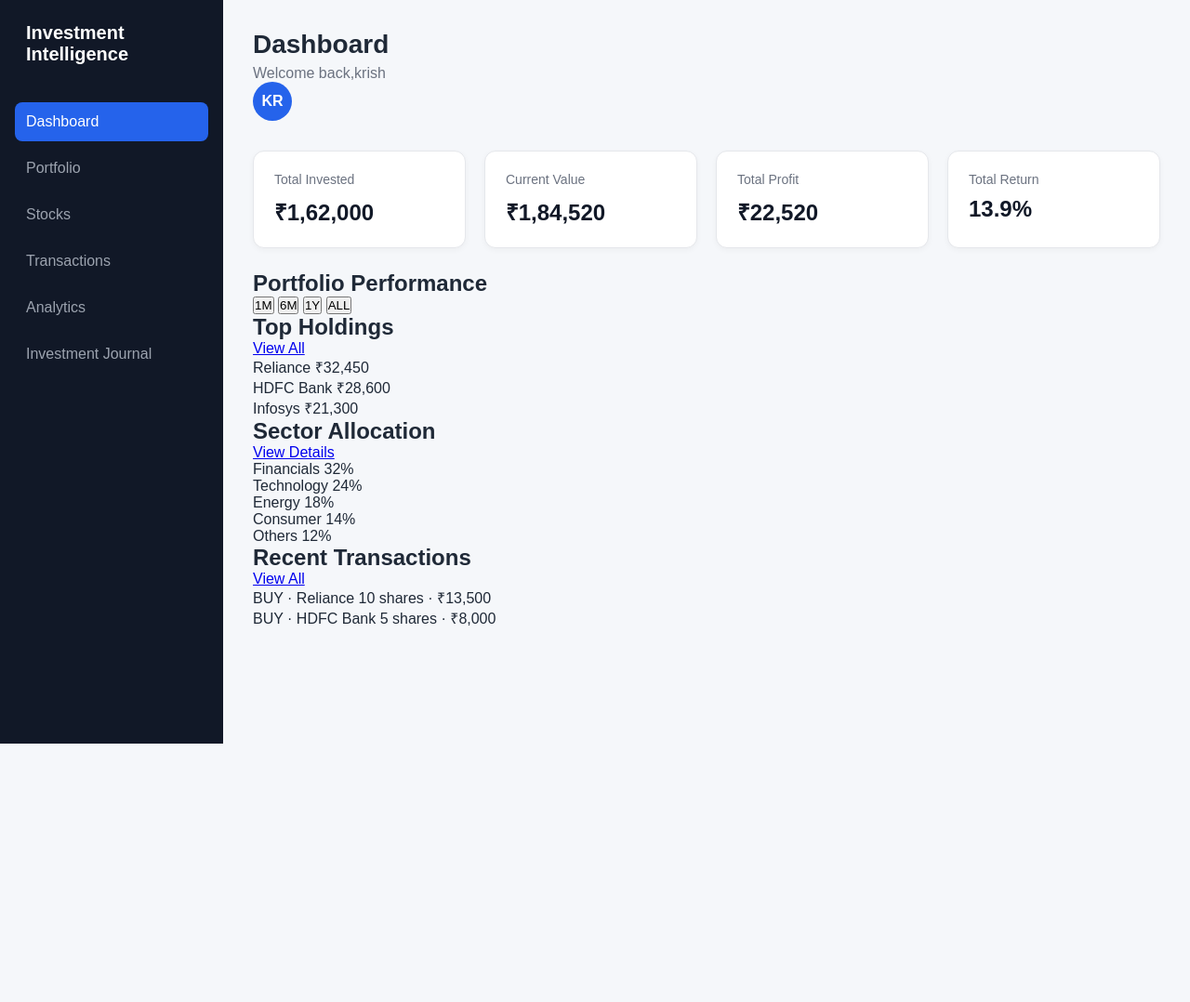
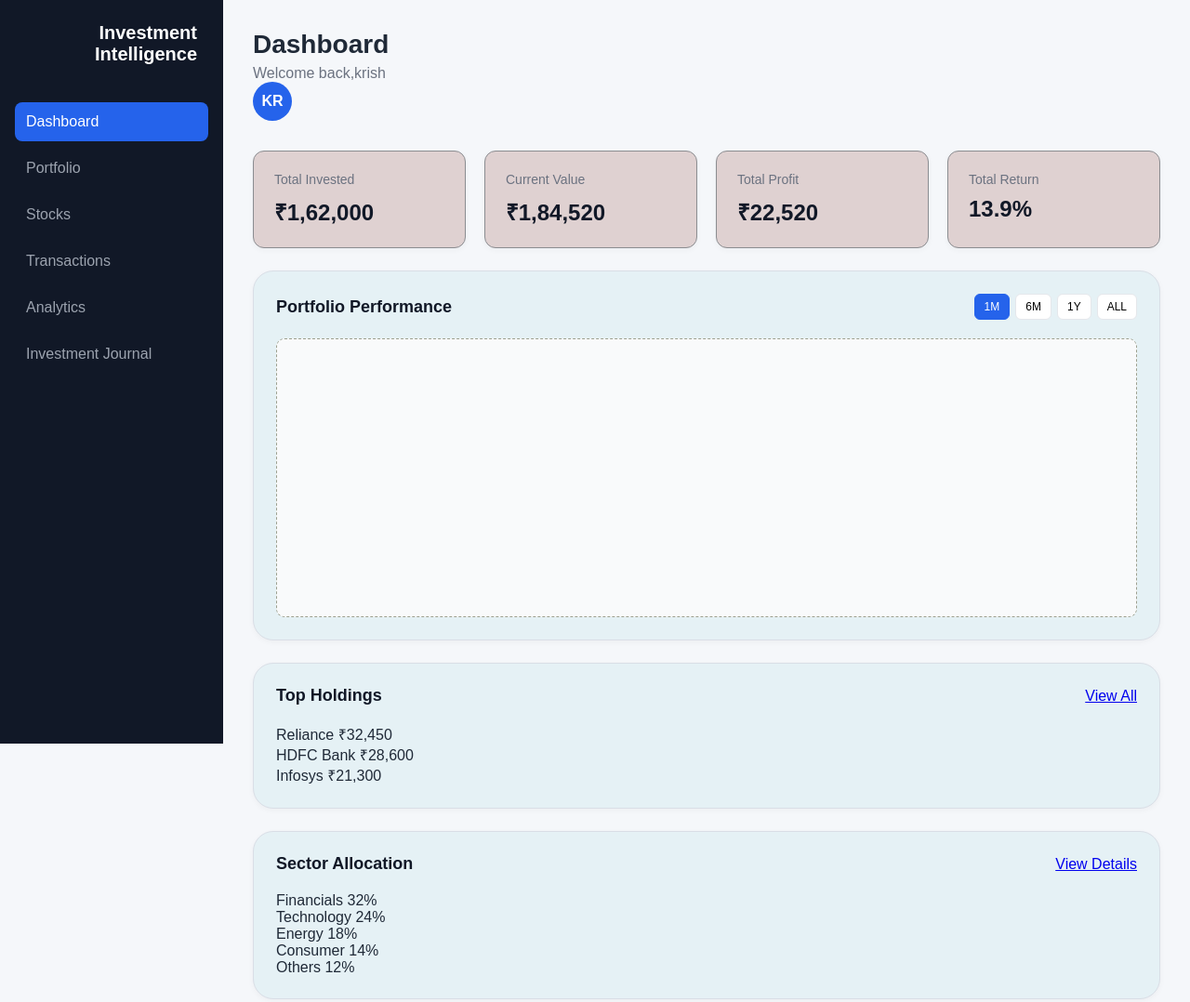
Before and after one commit to krishachra/investment-intelligence-platform, a plain HTML site: page index.html in a window 1280 px wide. Shown: the top 1078 px of the page at 93% size. Before the commit the page ends 800 px from the top, so only its background shows below. Drawn offline with Linux system fonts and the light colour scheme.

Commit message:
styled portfolio performance section

```diff
--- a/css/style.css
+++ b/css/style.css
@@ -33,9 +33,11 @@ body {
 .logo {
     font-size: 20px;
     font-weight: bold;
+    margin-bottom: 40px;
+    text-align: right;
     padding: 0 12px;
-    margin-bottom: 40px;
 }
+
 
 .sidebar nav {
     display: flex;
@@ -48,7 +50,7 @@ body {
     text-decoration: none;
     padding: 12px;
     border-radius: 8px;
-    transition: 0.2s;
+    transition: 1s;
 }
 
 .sidebar nav a:hover {
@@ -117,10 +119,10 @@ body {
 }
 
 .summary-card {
-    background-color: white;
+    background-color: rgb(223, 209, 209);
     padding: 22px;
     border-radius: 12px;
-    border: 1px solid #e5e7eb;
+    border: 1px solid #8b8d91;
     box-shadow: 0 2px 6px rgba(0, 0, 0, 0.04);
 }
 
@@ -134,3 +136,56 @@ body {
     font-size: 24px;
     color: #111827;
 }
+/*
+FOR CARDS */
+.card {
+    background-color:rgb(229, 241, 245);
+    padding: 24px;
+    border-radius: 22px;
+    border: 1px solid #d9dee6;
+    box-shadow: 0 2px 6px rgba(0, 0, 0, 0.04);
+    margin-bottom: 24px;
+}
+.section-header{
+    display:flex;
+    justify-content:space-between;
+    align-items: center;
+    margin-bottom: 20px;
+}
+.section-header h2 {
+    font-size: 18px;
+    color:#111827;
+}
+.time-filter{
+    display: flex;
+    gap: 6px;
+}
+.time-filter button {
+    border: 1px solid #e5e7eb;
+    background-color: white;
+    padding: 6px 10px;
+    border-radius: 6px;
+    font-size: 12px;
+    cursor: pointer;
+}
+.time-filter button:hover{
+    background-color: #f3f4f6;
+
+}
+.time-filter button:first-child {
+    background-color: #2563eb;
+    color: white;
+    border-color: #2563eb;
+}
+
+    /* AND NOW I AM MAKING FOR CHART */
+.chart-container{
+    height: 300px;
+    background-color: #f9fafb;
+    border-radius: 9px;
+    border: 1px dashed #9da08f;
+    display: flex;
+    align-items: center;
+    justify-content: center;
+    color: #9ca3af;
+}
```
